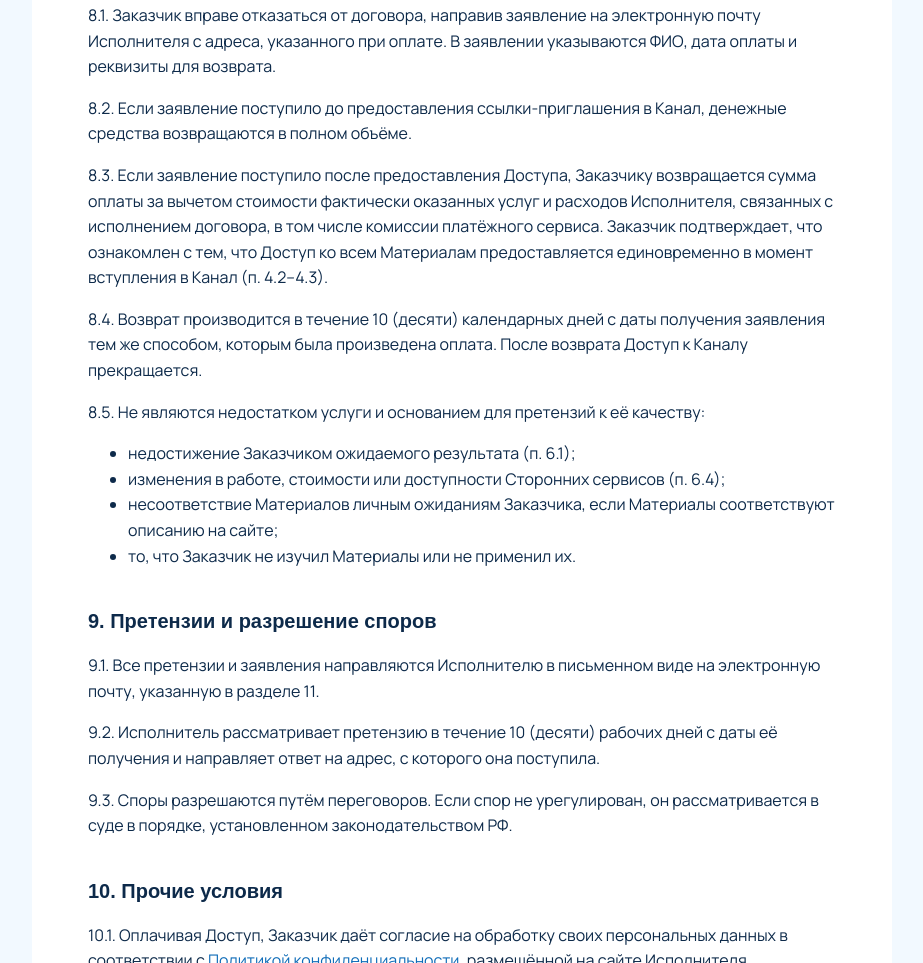
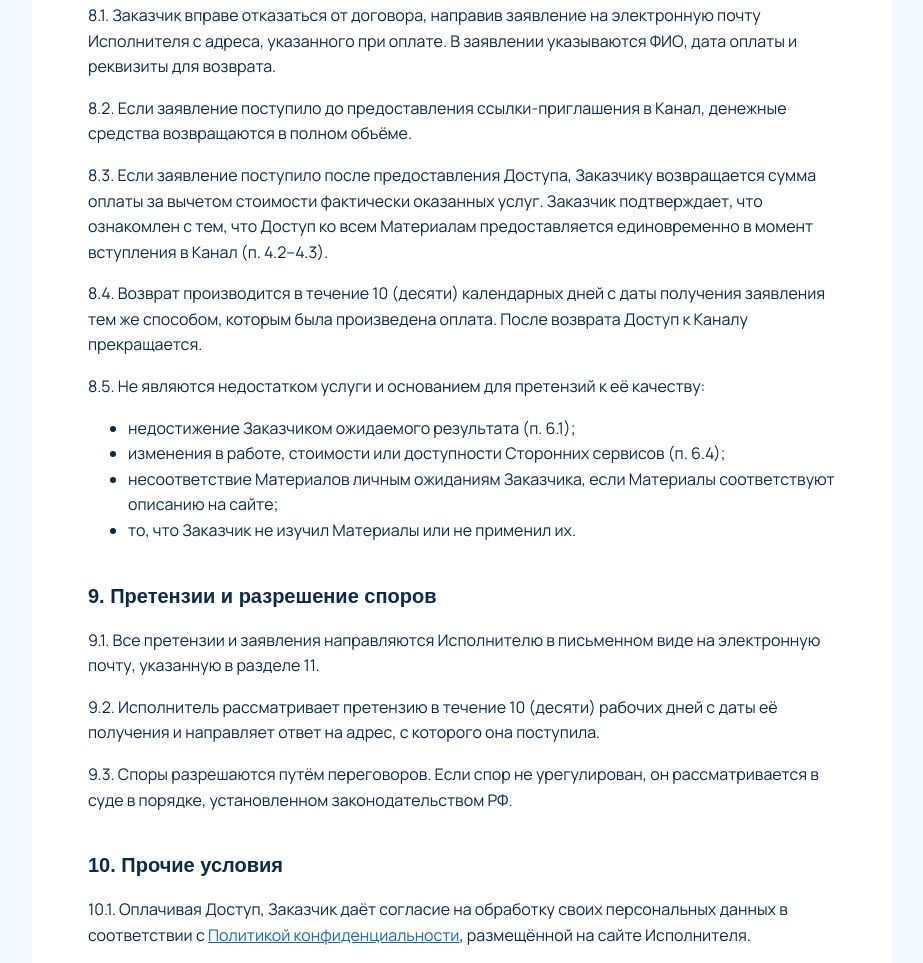
Before and after one commit to varvar1992man-coder/varvar1992man-coder.github.io, a plain HTML site: page oferta.html in a window 1280 px wide. Shown: the part 3991-4954 px from the top of the page, without its empty margins (178-1101 px from the left). Drawn offline with Linux system fonts and the light colour scheme; a web font is replaced by a local one.

Commit message:
Update refund policy in oferta.hОферта: убрано удержание комиссии платёжного сервиса при возврате (требование Робокассы)tml
Removed mention of service fees from refund policy.

```diff
--- a/oferta.html
+++ b/oferta.html
@@ -93,7 +93,7 @@ thead{display:none}
 <h2>8. Отказ от договора и возврат денежных средств</h2>
 <p>8.1. Заказчик вправе отказаться от договора, направив заявление на электронную почту Исполнителя с адреса, указанного при оплате. В заявлении указываются ФИО, дата оплаты и реквизиты для возврата.</p>
 <p>8.2. Если заявление поступило до предоставления ссылки-приглашения в Канал, денежные средства возвращаются в полном объёме.</p>
-<p>8.3. Если заявление поступило после предоставления Доступа, Заказчику возвращается сумма оплаты за вычетом стоимости фактически оказанных услуг и расходов Исполнителя, связанных с исполнением договора, в том числе комиссии платёжного сервиса. Заказчик подтверждает, что ознакомлен с тем, что Доступ ко всем Материалам предоставляется единовременно в момент вступления в Канал (п. 4.2–4.3).</p>
+<p>8.3. Если заявление поступило после предоставления Доступа, Заказчику возвращается сумма оплаты за вычетом стоимости фактически оказанных услуг. Заказчик подтверждает, что ознакомлен с тем, что Доступ ко всем Материалам предоставляется единовременно в момент вступления в Канал (п. 4.2–4.3).</p>
 <p>8.4. Возврат производится в течение 10 (десяти) календарных дней с даты получения заявления тем же способом, которым была произведена оплата. После возврата Доступ к Каналу прекращается.</p>
 <p>8.5. Не являются недостатком услуги и основанием для претензий к её качеству:</p>
 <ul>
```
